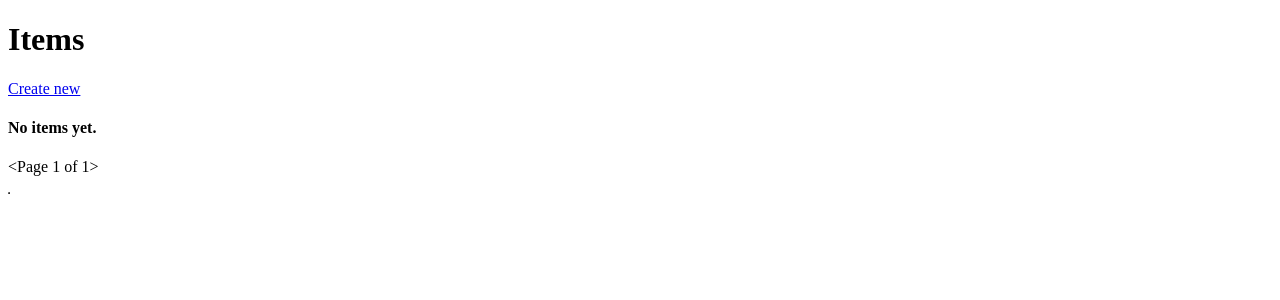
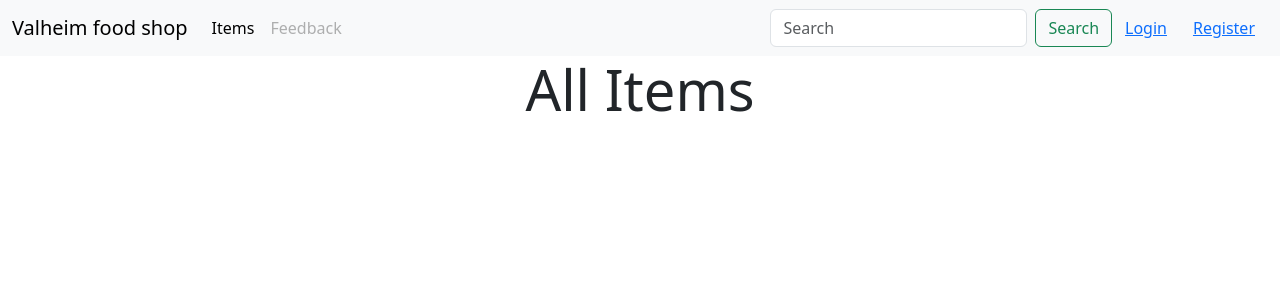
Before and after one commit to blzzua/hillel-01, a Django app: page /items/ in a window 1280 px wide. Shown: the top 300 px of the page. Run offline with Django 4.2, Linux system fonts and the light colour scheme; data that the repository does not hold is empty; parts of the project's set-up code (start-up, migrations or seed data) failed here and were passed over.

Commit message:
nav-header, items list

```diff
--- a/project/items/forms.py
+++ b/project/items/forms.py
@@ -7,6 +7,7 @@ class ItemCreateForm(forms.ModelForm):
         model = Item
         exclude = ['id', 'categories']
 
+    description = forms.CharField(widget=forms.Textarea(attrs={"cols": "10", "rows": "5", 'class': 'form-control display-4'}))
     image = forms.ImageField(required=False)
 
     def clean_price(self):
--- a/project/templates/header.html
+++ b/project/templates/header.html
@@ -8,11 +8,12 @@
     <div class="collapse navbar-collapse" id="navbarSupportedContent">
       <ul class="navbar-nav me-auto mb-2 mb-lg-0">
         <li class="nav-item">
-          <a class="nav-link active" aria-current="page" href="#">Home</a>
+          <a class="nav-link active" aria-current="page" href="/items">Items</a>
         </li>
         <li class="nav-item">
-          <a class="nav-link" href="#">Link</a>
+          <a class="nav-link{% if request.user.is_anonymous %} disabled{% endif %}" href="/feedback">Feedback</a>
         </li>
+<!--
         <li class="nav-item dropdown">
           <a class="nav-link dropdown-toggle" href="#" role="button" data-bs-toggle="dropdown" aria-expanded="false">
             Dropdown
@@ -27,6 +28,7 @@
         <li class="nav-item">
           <a class="nav-link disabled">Disabled</a>
         </li>
+-->
       </ul>
       <form class="d-flex" role="search">
         <input class="form-control me-2" type="search" placeholder="Search" aria-label="Search">
--- a/project/templates/items/list.html
+++ b/project/templates/items/list.html
@@ -1,47 +1,28 @@
-<!DOCTYPE html>
-<html lang="en">
-<head>
-    <meta charset="UTF-8">
-    <title>Title</title>
-</head>
-<body>
-<!DOCTYPE html>
-<html lang="en">
-<head>
-    <meta charset="UTF-8">
-    <title>Items</title>
-</head>
-<body>
-<h1>Items</h1>
-<a href="{% url 'items_create' %}">Create new</a>
-<table border="1">
-{% for item in object_list %}
-  <tr>
-      <td>{{item.img_preview}}</td>
-      <td>sku: {{item.sku}}<br>{{item.id}}</td>
-      <td>{{item.caption}}</td>
-      <td>{{item.price}}</td>
-      <td><a href="#">order</a></td>
-  </tr>
+{% extends 'base.html' %}
 
-{% empty %}
-   <h4>No items yet.</h4>
-{%endfor%}
+{% block content %}
+    <div class="jumbotron jumbotron-fluid text-center">
+      <div class="container">
+        <h1 class="display-4">All Items</h1>
 
+      </div>
+    </div>
 
-<p class="pagination">
-{% if page_obj.has_previous %}
-    <a href="?page={{ page_obj.previous_page_number }}">previous</a>
-{% endif %}
-<span class="current-page">{{ page_obj }}</span>
-{% if page_obj.has_next %}
-    <a href="?page={{ page_obj.next_page_number }}">next</a>
-{% endif %}
-</p>
+    <div class="container">
+	    <div class="row">
+			{% for product in object_list %}
+				<div class="col-md-3" style="margin-bottom: 10px; padding: 0px 5px;">
+					<div class="card" style="">
+                        <div style="background: #D2D2D2 url({{ product.image.url }}); background-size: cover; background-position: center; background-repeat: no-repeat; width: 100%; height: 250px;"></div>
+						<div class="card-body">
+							<h5 class="card-title">{{ product.caption }} - <strong>{{ product.price }}</strong></h5>
+							<p class="card-text">{{product.description | truncatechars:55 }}</p>
+							<a  href="#" class="btn btn-primary">Order</a>
+						</div>
+					</div>
+				</div>
+			{% endfor %}
+		</div>
+    </div>
 
-</table>
-
-</body>
-</html>
-</body>
-</html>
+{% endblock %}
```
Also changed, not shown: project/templates/items/item_create.html (+22 -24 lines), project/templates/products_index.html (+26 -27 lines).
